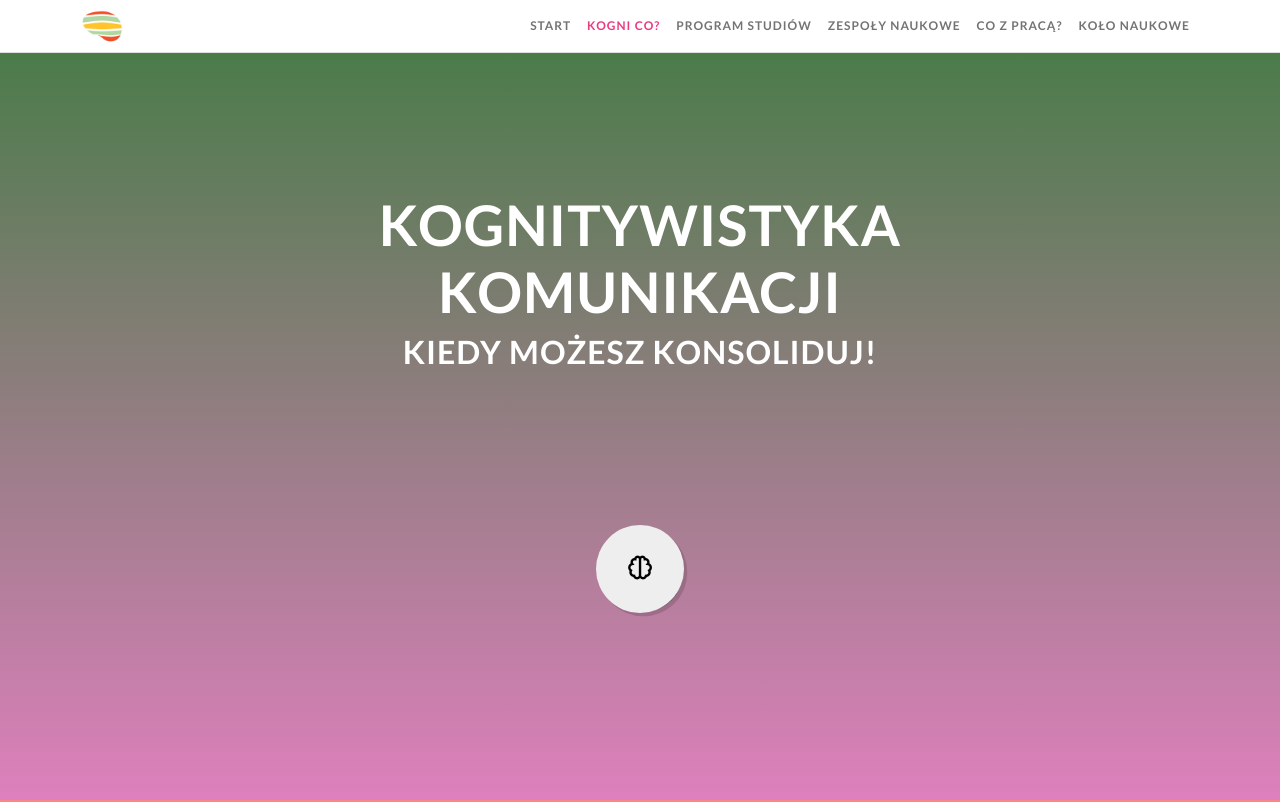
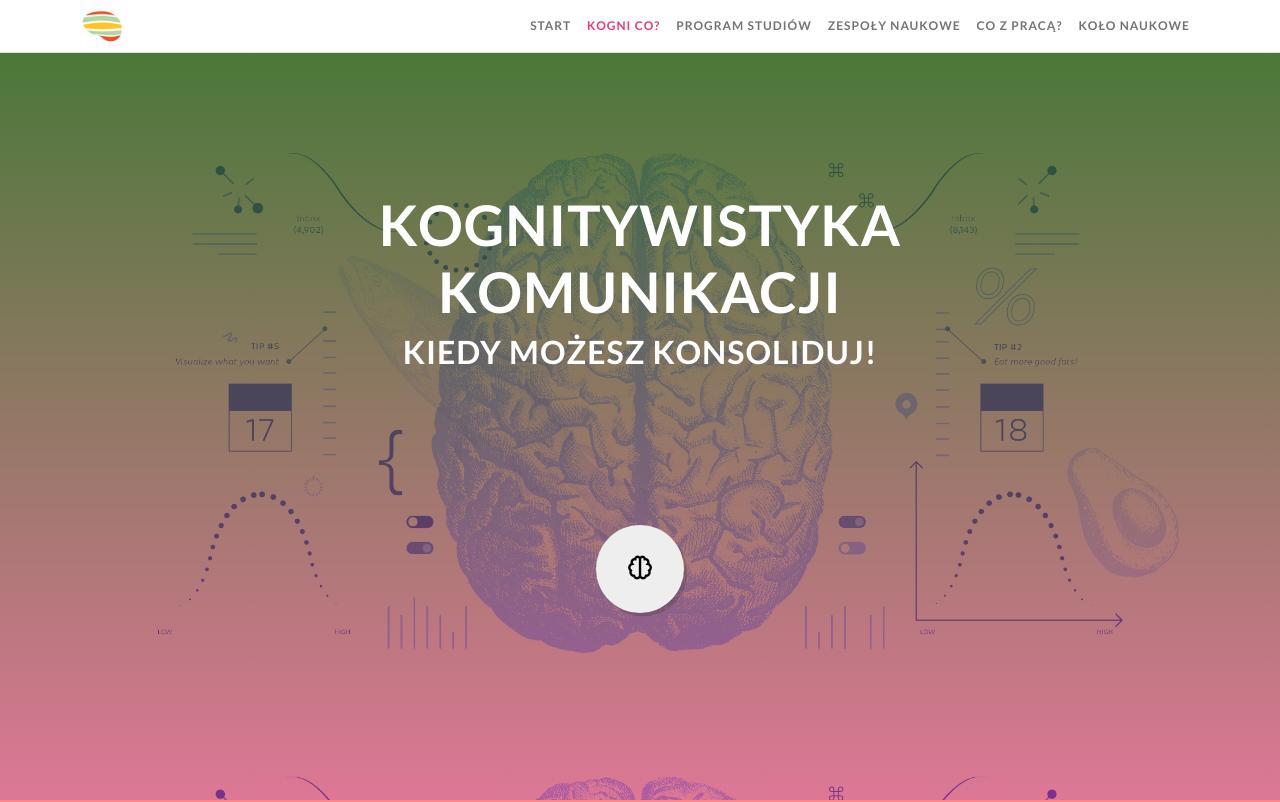
Before and after one commit to kzuzaniuk/Kogniweb, a plain HTML site: page index.html in a window 1280 px wide. Shown: the top 802 px of the page. Drawn offline with nearby package versions, Linux system fonts and the light colour scheme.

Commit message:
fixed background

```diff
--- a/css/style.css
+++ b/css/style.css
@@ -70,7 +70,7 @@ section {
 
 /* PIERWSZA SEKCJA */
 #start {
-    background: linear-gradient(rgba(17, 90, 18, 0.8), rgba(189, 1, 123, 0.5)), url(../img/brand-4205-hack-your-career-with-cognitive-science.png);
+    background: linear-gradient(rgba(17, 90, 18, 0.8), rgba(189, 1, 123, 0.5)), url(/assets/brand-4205-hack-your-career-with-cognitive-science.png);
     min-height: 100vh;
     background-position: center;
     background-attachment: fixed;
```
